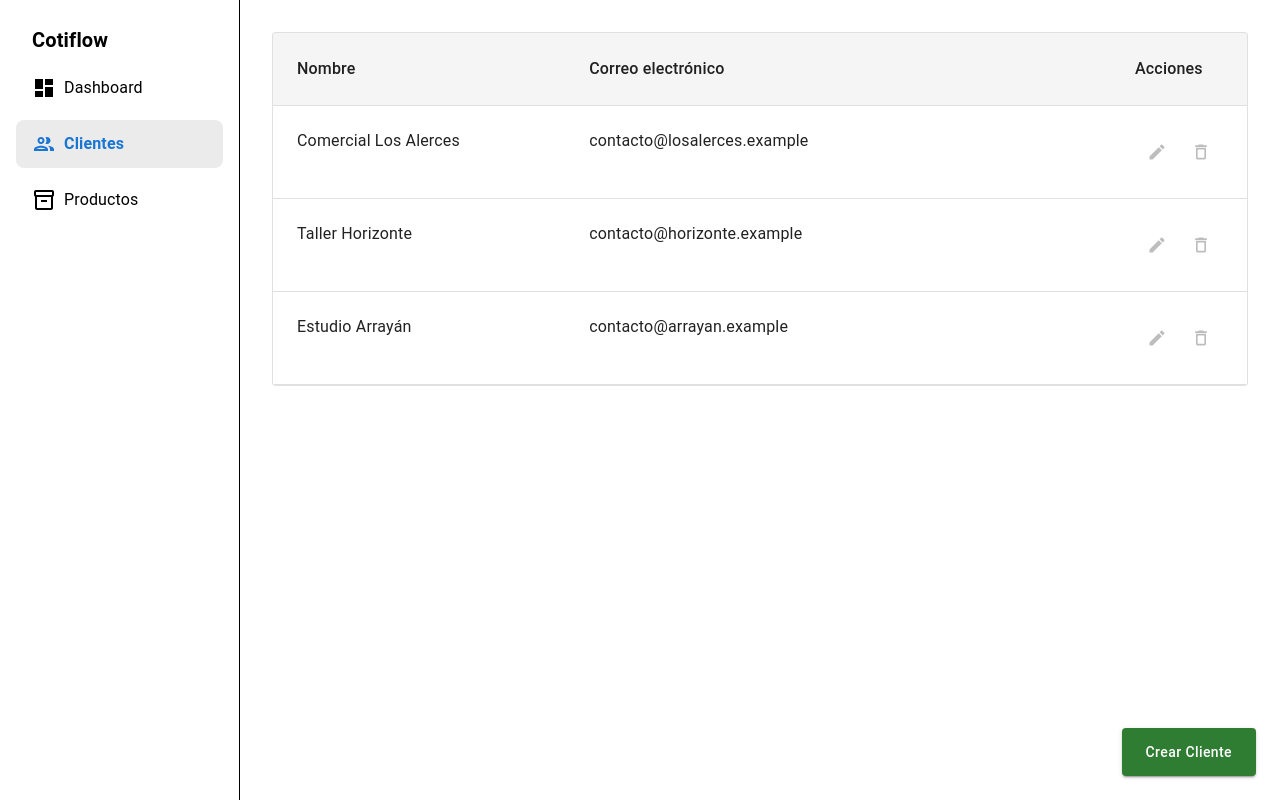
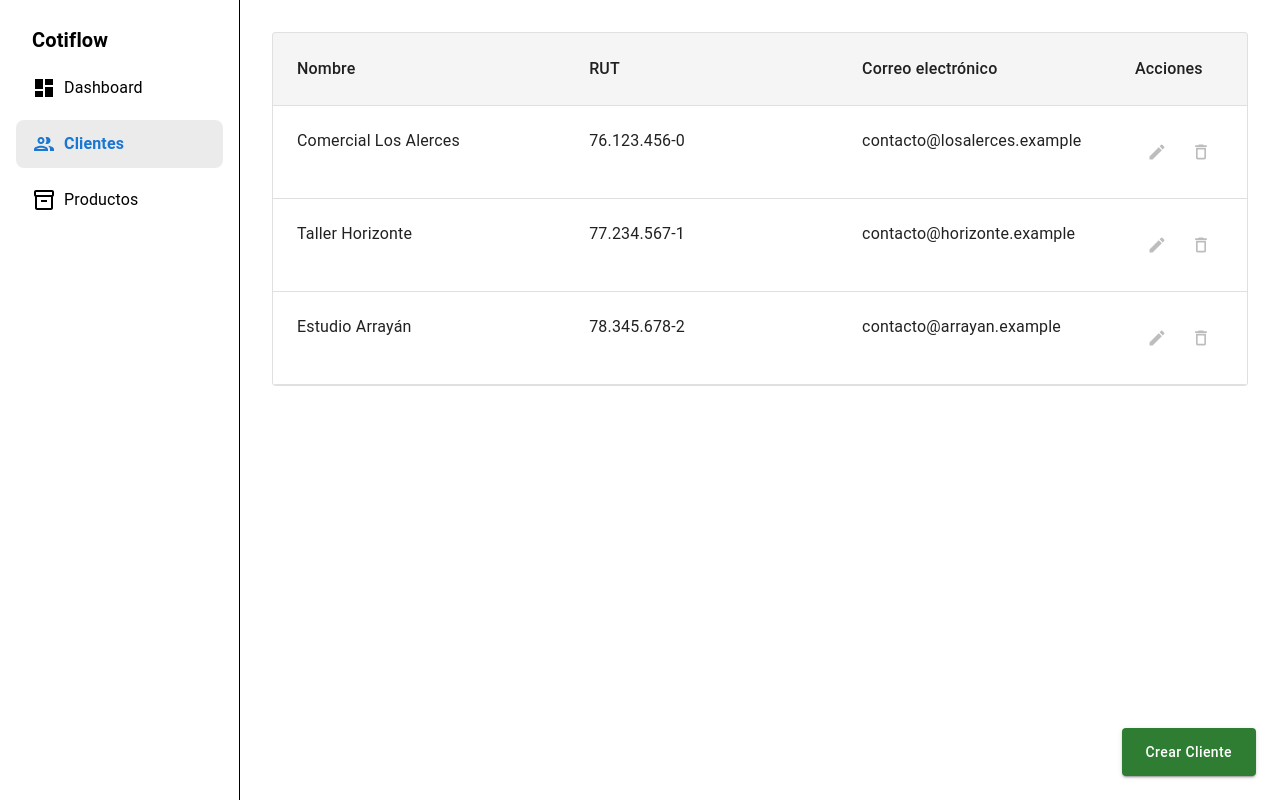
Before and after one commit to ssalinascalibar/cotiflow, a React (Vite) app: page /customers in a window 1280 px wide. Built offline with nearby package versions, Linux system fonts and the light colour scheme.

Commit message:
add rut field to customers.json and customers table

```diff
--- a/src/context/CustomersContext.tsx
+++ b/src/context/CustomersContext.tsx
@@ -4,6 +4,7 @@ import customersFixture from "../data/customers.json";
 export type Customer = {
   id: string;
   name: string;
+  rut: string;
   email: string;
 };
 
@@ -23,6 +24,7 @@ function CustomersProvider({ children }: { children: ReactNode }) {
     const newCustomer: Customer = {
       id: crypto.randomUUID(),
       name,
+      rut: "",
       email,
     };
 
--- a/src/data/customers.json
+++ b/src/data/customers.json
@@ -2,16 +2,19 @@
   {
     "id": "customer-001",
     "name": "Comercial Los Alerces",
+    "rut": "76.123.456-0",
     "email": "contacto@losalerces.example"
   },
   {
     "id": "customer-002",
     "name": "Taller Horizonte",
+    "rut": "77.234.567-1",
     "email": "contacto@horizonte.example"
   },
   {
     "id": "customer-003",
     "name": "Estudio Arrayán",
+    "rut": "78.345.678-2",
     "email": "contacto@arrayan.example"
   }
 ]
--- a/src/features/customers/Customers.tsx
+++ b/src/features/customers/Customers.tsx
@@ -62,6 +62,9 @@ export default function Customers() {
                 Nombre
               </TableCell>
               <TableCell scope="col">
+                RUT
+              </TableCell>
+              <TableCell scope="col">
                 Correo electrónico
               </TableCell>
               <TableCell
@@ -79,6 +82,7 @@ export default function Customers() {
                 <TableCell component="th" scope="row">
                   {customer.name}
                 </TableCell>
+                <TableCell>{customer.rut}</TableCell>
                 <TableCell>{customer.email}</TableCell>
                 <TableCell>
                   <Stack
```
Also changed, not shown: 1 other file (tests, documents, lock files or other folders).
